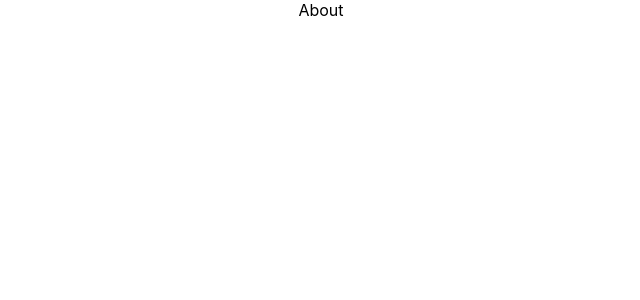
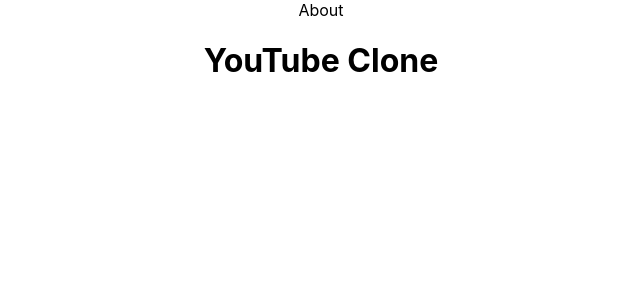
Before and after one commit to keriarmstrong/youtube-project, a React (Create React App) app: page /about in a window 1280 px wide. Shown: the top 300 px of the page, without its empty margins (319-959 px from the left). Built offline with nearby package versions, Linux system fonts and the light colour scheme.

Commit message:
add h1 to App

```diff
--- a/src/App.js
+++ b/src/App.js
@@ -24,7 +24,7 @@
 
       </Routes>
 
-    <h1></h1>
+    <h1>YouTube Clone</h1>
     </div>
   );
 }
```
